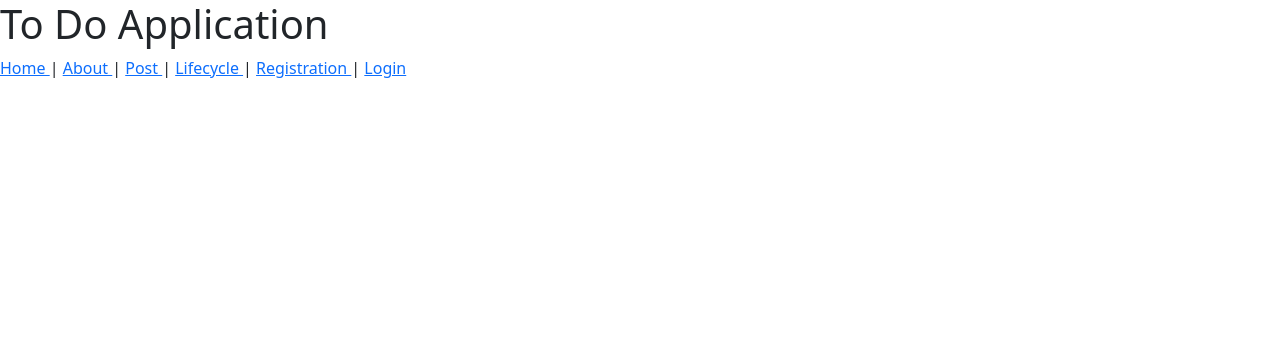
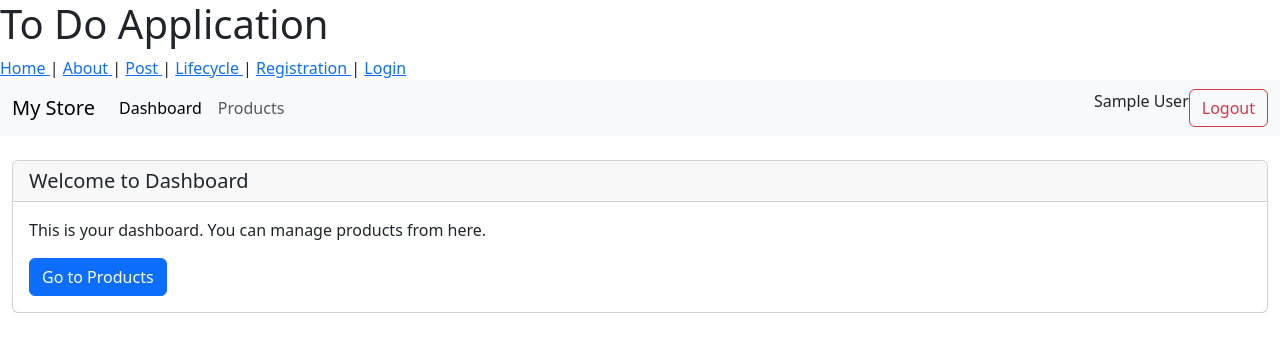
Before and after one commit to softactor/ostad_batch8_sales_frontend, a Vue app: page /admin/dashboard in a window 1280 px wide. Shown: the top 352 px of the page. Built offline with nearby package versions, Linux system fonts and the light colour scheme; no server answers; sample sign-in values are in the browser's storage.

Commit message:
product list and delete

```diff
--- a/src/router/index.js
+++ b/src/router/index.js
@@ -5,6 +5,10 @@ import DraftComponent from "@/components/DraftComponent.vue";
 import { createRouter, createWebHistory  } from "vue-router";
 import Register from "@/views/Register.vue";
 import Login from "@/views/Login.vue";
+
+import { useAuthStore } from "@/stores/auth";
+import Dashboard from "@/views/admin/Dashboard.vue";
+import Product from "@/views/admin/Product.vue";
 
 
 
@@ -40,6 +44,22 @@ const routes = [
         name: 'Login',
         component: Login
     },
+    {
+        path: '/admin/dashboard',
+        name: 'Dashboard',
+        component: Dashboard,
+        meta: {
+            requireAuth: true
+        }
+    },
+    {
+        path: '/admin/product',
+        name: 'Product',
+        component: Product,
+        meta: {
+            requireAuth: true
+        }
+    },
 
 ]
 
@@ -49,4 +69,17 @@ const router = createRouter({
     })
 
 
+    router.beforeEach((to, from, next) => {
+
+        const authStore = useAuthStore()
+
+        if(to.meta.requireAuth && !authStore.isAuthenticated){
+            next('/login')
+        }else{
+            next()
+        }
+
+    })
+
+
 export default router
--- a/src/stores/auth.js
+++ b/src/stores/auth.js
@@ -1,6 +1,7 @@
 import { defineStore } from "pinia";
 import http from "@/http/http";
 import { toast } from "vue3-toastify";
+import router from "@/router";
 
 
 
@@ -28,10 +29,25 @@ export const useAuthStore = defineStore('auth', {
             try{
 
                 const response = await http.post('/auth/login', creadentials)
+
                 const status = response?.data?.status ?? null
 
                 if(status === 'success'){
                     toast.success(response.data.message)
+
+                    this.access_token = response?.data?.data?.access_token;
+                    this.user = response?.data?.data?.user;
+
+                    localStorage.setItem('access_token', this.access_token)
+                    localStorage.setItem('user', JSON.stringify(this.user))
+
+                    setTimeout(() =>{
+
+                        router.push('/admin/dashboard')
+                    }, 3000)
+
+
+
                 }else{
                     toast.error('Credentials was invalid')
                 }
@@ -45,6 +61,21 @@ export const useAuthStore = defineStore('auth', {
                 this.sending = false
             }
 
+        },
+
+        logout() {
+            localStorage.removeItem('user')
+            localStorage.removeItem('access_token')
+
+            this.access_token = null
+            this.user = null
+
+            toast.warning('You are about to Logout')
+
+            setTimeout(() =>{
+                router.push('/login')
+            }, 3000)
+
         }
 
     }
--- a/src/views/Login.vue
+++ b/src/views/Login.vue
@@ -1,5 +1,8 @@
 <template>
-    <div>
+
+    <div class="d-flex justify-content-center align-items-center">
+
+        <div style="width: 650px;">
             <h2>Login</h2>
 
             <div class="card">
@@ -34,6 +37,10 @@
 
         </div>
 
+    </div>
+
+
+
 </template>
 
 <script setup>
--- /dev/null
+++ b/src/views/admin/Dashboard.vue
@@ -0,0 +1,62 @@
+<template>
+    <div class="container-fluid">
+        <div class="row">
+            <nav class="navbar navbar-expand-lg navbar-light bg-light">
+                <div class="container-fluid">
+                    <a class="navbar-brand" href="#">My Store</a>
+                    <button class="navbar-toggler" type="button">
+                        <span class="navbar-toggler-icon"></span>
+                    </button>
+                    <div class="collapse navbar-collapse">
+                        <ul class="navbar-nav me-auto mb-2 mb-lg-0">
+                            <li class="nav-item">
+                                <a class="nav-link active">Dashboard</a>
+                            </li>
+                            <li class="nav-item">
+                                <router-link
+                                to="/admin/product"
+                                class="nav-link">Products
+                                </router-link>
+                            </li>
+                        </ul>
+                        <div class="d-flex">
+                            <span> {{ user.name }} </span>
+                            <button type="button" @click="handleLogout" class="btn btn-outline-danger">Logout</button>
+                        </div>
+                    </div>
+                </div>
+            </nav>
+        </div>
+
+        <div class="row mt-4">
+            <div class="col-md-12">
+                <div class="card">
+                    <div class="card-header">
+                        <h5 class="mb-0">Welcome to Dashboard</h5>
+                    </div>
+                    <div class="card-body">
+                        <p>This is your dashboard. You can manage products from here.</p>
+                        <a href="#" class="btn btn-primary">Go to Products</a>
+                    </div>
+                </div>
+            </div>
+        </div>
+    </div>
+</template>
+
+<script setup>
+
+    import { useAuthStore } from '@/stores/auth';
+    import router from '@/router';
+
+    const authStore = useAuthStore()
+    const user = authStore.user
+
+    const handleLogout = () => {
+
+        authStore.logout()
+
+    }
+
+
+</script>
--- /dev/null
+++ b/src/views/admin/Product.vue
@@ -0,0 +1,99 @@
+
+
+<template>
+    <div class="container">
+        <div class="row">
+            <div class="col-md-12">
+
+                <h2>Product List</h2>
+
+                <div v-if="products.length > 0">
+
+                    <table class="table">
+                    <thead>
+                        <tr>
+                            <th scope="col">#</th>
+                            <th scope="col">Name</th>
+                            <th scope="col">Category</th>
+                            <th scope="col">SKU</th>
+                            <th scope="col">Price</th>
+                            <th scope="col">Stock Quantity</th>
+                            <th scope="col">Reorder Level</th>
+                            <th scope="col">Action</th>
+                        </tr>
+                    </thead>
+                    <tbody>
+                        <tr v-for="(product, index) in products" :key="product.id">
+                            <td scope="row">{{ ++index }}</td>
+                            <td>{{ product.name }}</td>
+                            <td>{{ product.category_id }}</td>
+                            <td>{{ product.sku }}</td>
+                            <td>{{ product.price }}</td>
+                            <td>{{ product.stock_quantity }}</td>
+                            <td>{{ product.reorder_level }}</td>
+                            <td>
+                                <button type="button" class="btn btn-sm btn-primary">Edit</button> &nbsp;
+                                <button type="button" class="btn btn-sm btn-danger" @click="confirmDelete(product)" >Delete</button>
+                            </td>
+                        </tr>
+                    </tbody>
+                </table>
+
+                </div>
+
+
+
+            </div>
+        </div>
+    </div>
+</template>
+
+
+<script setup>
+
+import http from '@/http/http';
+import { onMounted, ref } from 'vue';
+import { toast } from "vue3-toastify";
+
+
+const products = ref([])
+
+
+const fetchProducts =  async () => {
+
+    const productData = await http.get('/products')
+
+    products.value =  productData?.data?.data?.data ?? []
+}
+
+
+const confirmDelete = async  (product) => {
+
+    if(confirm(`Delete ${product.name} ?`))
+    {
+        try{
+
+            const response = await http.delete(`/products/${product.id}`)
+
+            console.log(response)
+
+            toast.success('Product Deleted')
+            fetchProducts();
+
+
+        }catch(error){
+            toast.error(error);
+        }
+
+    }
+
+}
+
+
+onMounted(() => {
+    fetchProducts()
+})
+
+
+
+</script>
```
Lines whose indentation alone changed are shown as unchanged.
